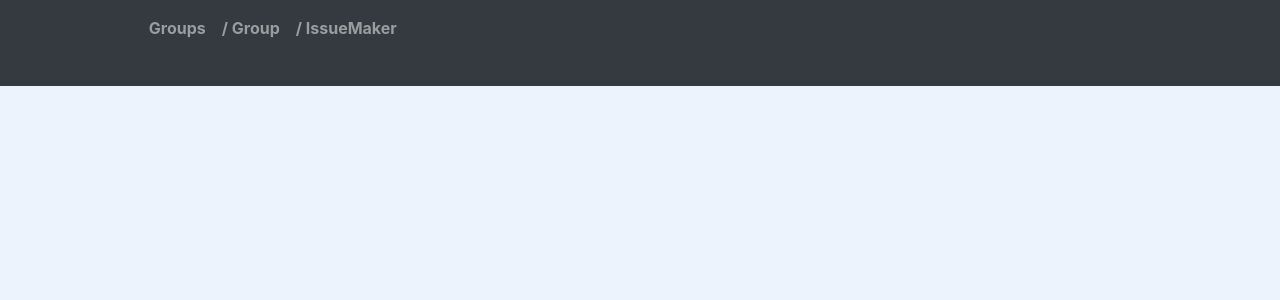
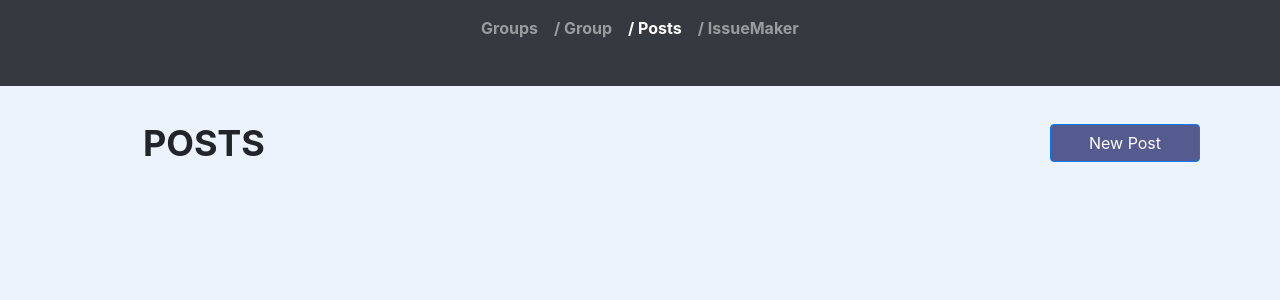
Before and after one commit to jennchenn/carrier, a React (Create React App) app in the folder frontend/: page /Groups/Group/Posts in a window 1280 px wide. Shown: the top 300 px of the page. Built offline with nearby package versions, Linux system fonts and the light colour scheme; no server answers.

Commit message:
add page to view all issues

```diff
--- a/frontend/src/App.js
+++ b/frontend/src/App.js
@@ -1,6 +1,6 @@
 import React from "react";
 import { BrowserRouter as Router, Route, Switch } from "react-router-dom";
-import { Breadcrumbs, Groups, Group, IssueMaker } from "./components";
+import { Breadcrumbs, Groups, Group, IssueMaker, Posts } from "./components";
 
 function App() {
   return (
@@ -9,8 +9,9 @@ function App() {
         <Breadcrumbs />
         <Switch>
           <Route path="/" exact component={() => <Groups />} />
+          <Route path="/Groups/Group/Posts" exact component={() => <Posts />} />
           <Route path="/Groups/Group" exact component={() => <Group />} />
-          <Route path="/Groups/Group/IssueMaker" exact component={() => <IssueMaker />} />
+          <Route path="/Groups/Group/Posts/IssueMaker" exact component={() => <IssueMaker />} />
         </Switch>
       </Router>
     </div>
--- a/frontend/src/api/post.js
+++ b/frontend/src/api/post.js
@@ -8,6 +8,13 @@ export async function getPost(postId) {
     return res.data;
 }
 
+export async function getPostsByGroup(groupId) {
+    const url = BACKEND_URL.concat('/posts/', groupId);
+    const res = await axios.get(url, { withCredentials: true });
+    return res.data;
+}
+
+
 export async function postReply(replyObj, token) {
     const url = BACKEND_URL.concat('/post/reply');
     const res = await axios.post(url, replyObj, {
--- a/frontend/src/components/Breadcrumbs.jsx
+++ b/frontend/src/components/Breadcrumbs.jsx
@@ -26,10 +26,18 @@ function Breadcrumbs(props) {
                                 </Link>
                             </li>
                             <li
+                                className={`nav-item  ${props.location.pathname === "/Groups/Group/Posts" ? "active" : ""
+                                    }`}
+                            >
+                                <Link className="nav-link" to="/Groups/Group/Posts">
+                                    / Posts
+                                </Link>
+                            </li>
+                            <li
                                 className={`nav-item  ${props.location.pathname === "/Groups/Group/IssueMaker" ? "active" : ""
                                     }`}
                             >
-                                <Link className="nav-link" to="/Groups/Group/IssueMaker">
+                                <Link className="nav-link" to="/Groups/Group/Posts/IssueMaker">
                                     / IssueMaker
                                 </Link>
                             </li>
--- a/frontend/src/components/IssueMaker.css
+++ b/frontend/src/components/IssueMaker.css
@@ -9,6 +9,7 @@
     font-size: 28px;
     margin-top: 30px;
     margin-bottom: 30px;
+    color: white;
 }
 
 .primary-btn {
--- /dev/null
+++ b/frontend/src/components/Posts.css
@@ -0,0 +1,68 @@
+.container {
+    font-family: -apple-system, Roboto, Oxygen, Ubuntu, Cantarell, 'Open Sans', 'Helvetica Neue', sans-serif;
+    flex-direction: column;
+}
+
+.header {
+    width: 100%;
+    margin-top: 30px;
+    margin-bottom: 10px;
+    display: flex;
+    flex-direction: row;
+}
+
+.header-title {
+    font-weight: bold;
+    font-size: 36px;
+    width: 50%;
+}
+
+.primary-btn {
+    background-color: #555B8F;
+    font-family: -apple-system, Roboto, Oxygen, Ubuntu, Cantarell, 'Open Sans', 'Helvetica Neue', sans-serif;
+    width: 150px;
+    float: right;
+    right: 0;
+    position: absolute;
+    margin-right: 80px;
+    margin-top: 8px;
+}
+
+.issue-card {
+    box-sizing: border-box;
+    box-shadow: 12px 12px 25px rgba(0, 0, 0, 0.2);
+    border-radius: 5px;
+    margin-top: 10px;
+    margin-bottom: 30px;
+    width: 80%;
+}
+
+.card-title {
+    color: white;
+    background-color: #7BA0CF;
+    margin-bottom: 0;
+    margin-top: 0px;
+    padding-left: 20px;
+    padding-bottom: 20px;
+    padding-top: 30px;
+}
+
+.title {
+    font-size: 28px;
+    font-weight: bold;
+    margin: 0;
+}
+
+.date {
+    margin: 0;
+    font-size: 14px;
+    font-weight: normal;
+}
+
+.card-body {
+    background-color: white;
+    margin: 0;
+    padding-left: 20px;
+    font-size: 18px;
+    font-weight: normal;
+}
--- /dev/null
+++ b/frontend/src/components/Posts.jsx
@@ -0,0 +1,59 @@
+import React from "react";
+import { Button } from "react-bootstrap";
+import history from './history';
+import { Link } from 'react-router-dom';
+
+import { getPostsByGroup } from '../api/post';
+
+import './Posts.css'
+
+class Posts extends React.Component {
+    constructor(props) {
+        super(props);
+        this.state = { posts: [], groupId: '612a7b023c262a3e9454c0dc' };
+    }
+
+    getPosts = async () => {
+        const posts = await getPostsByGroup(this.state.groupId);
+        this.setState({
+            posts
+        });
+    }
+
+    componentDidMount = () => {
+        this.getPosts();
+    }
+
+    handleClickNewPost = () => {
+        history.push('/Groups/Group/Posts/New');
+    }
+
+    render() {
+        const posts = [];
+        this.state.posts.forEach((postObj) => {
+            const date = new Date(postObj.createdAt);
+            posts.push(
+                <div className="issue-card">
+                    <div className="card-title">
+                        <Link to="Posts/Post" params={{postId: postObj._id}}className="title">{postObj.name}</Link>
+                        <p className="date">{`${date.getDate()}/${date.getMonth()+1}/${date.getFullYear()}`}</p>
+                        </div>
+                    <div className="card-body">
+                        <p>{postObj.description}</p>
+                    </div>
+                </div>)
+        })
+        return (
+            <div className="container" id="center-row">
+                <div className="header">
+                    <div className="header-title">POSTS</div>
+                    <Button variant="primary" type="submit" className="primary-btn" onClick={this.handleClickNewPost}>
+                        New Post
+                    </Button>
+                </div>
+                {posts}
+            </div >
+        )
+    }
+}
+export default Posts;
--- a/frontend/src/components/index.js
+++ b/frontend/src/components/index.js
@@ -3,3 +3,4 @@ export { default as Breadcrumbs } from "./Breadcrumbs";
 export { default as Groups } from "./Groups";
 export { default as Group } from "./Group";
 export { default as IssueMaker } from "./IssueMaker";
+export { default as Posts } from "./Posts";
```
Also changed, not shown: frontend/src/assets/carrier.png (added).
